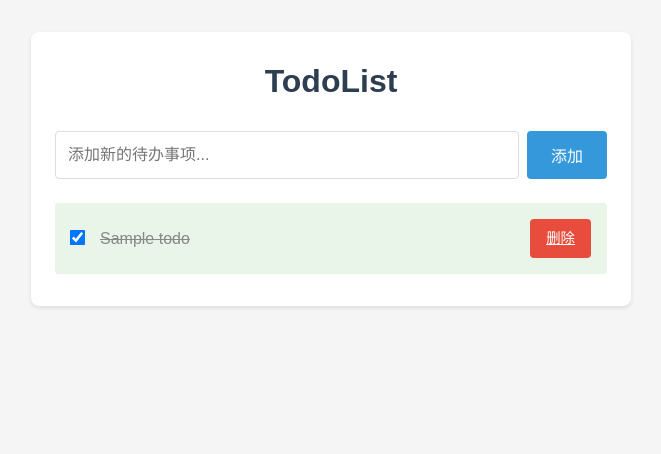
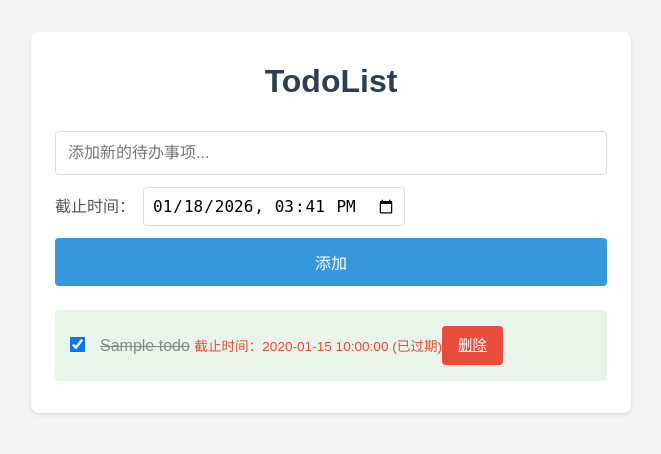
Before and after one commit to yanzhen74/todolist_project, a Flask app: page / in a window 1280 px wide. Shown: the top 454 px of the page, without its empty margins (309-970 px from the left). Run offline with Flask 3, Linux system fonts and the light colour scheme; tables that the repository leaves empty hold one stand-in row (values such as "Sample post").

Commit message:
Fix database migration issue and add comprehensive tests for deadline feature

```diff
--- a/app.py
+++ b/app.py
@@ -64,13 +64,27 @@ def init_db():
     try:
         with get_db_connection() as conn:
             cursor = conn.cursor()
+
+            # 创建表（如果不存在）
             cursor.execute('''
                 CREATE TABLE IF NOT EXISTS todos (
                     id INTEGER PRIMARY KEY AUTOINCREMENT,
                     title TEXT NOT NULL,
-                    completed INTEGER DEFAULT 0
+                    completed INTEGER DEFAULT 0,
+                    deadline DATETIME DEFAULT (DATETIME('now', '+24 hours'))
                 )
             ''')
+
+            # 检查 deadline 列是否存在
+            cursor.execute("PRAGMA table_info(todos)")
+            columns = [row[1] for row in cursor.fetchall()]
+
+            # 如果 deadline 列不存在，添加它
+            if 'deadline' not in columns:
+                cursor.execute('''
+                    ALTER TABLE todos ADD COLUMN deadline DATETIME DEFAULT (DATETIME('now', '+24 hours'))
+                ''')
+
             conn.commit()
     except Exception as e:
         app.logger.error(f"Error initializing database: {e}")
@@ -81,7 +95,7 @@ def index():
     try:
         with get_db_connection() as conn:
             cursor = conn.cursor()
-            cursor.execute('SELECT id, title, completed FROM todos')
+            cursor.execute('SELECT id, title, completed, deadline FROM todos')
             todos = cursor.fetchall()
         return render_template('index.html', todos=todos)
     except Exception as e:
@@ -92,9 +106,14 @@ def index():
 def add_todo():
     try:
         title = request.form['title']
+        deadline = request.form.get('deadline')
+
         with get_db_connection() as conn:
             cursor = conn.cursor()
-            cursor.execute('INSERT INTO todos (title) VALUES (?)', (title,))
+            if deadline:
+                cursor.execute('INSERT INTO todos (title, deadline) VALUES (?, ?)', (title, deadline))
+            else:
+                cursor.execute('INSERT INTO todos (title) VALUES (?)', (title,))
             conn.commit()
         return redirect(url_for('index'))
     except Exception as e:
--- a/templates/index.html
+++ b/templates/index.html
@@ -35,16 +35,54 @@
 
         .add-form {
             display: flex;
+            flex-direction: column;
             margin-bottom: 1.5rem;
-            gap: 0.5rem;
+            gap: 0.75rem;
         }
 
-        .add-form input {
+        .add-form input[type="text"] {
             flex: 1;
             padding: 0.75rem;
             border: 1px solid #ddd;
             border-radius: 4px;
             font-size: 1rem;
+        }
+
+        .deadline-input {
+            display: flex;
+            align-items: center;
+            gap: 0.5rem;
+        }
+
+        .deadline-input label {
+            font-weight: 500;
+            color: #555;
+        }
+
+        .deadline-input input[type="datetime-local"] {
+            padding: 0.5rem;
+            border: 1px solid #ddd;
+            border-radius: 4px;
+            font-size: 1rem;
+        }
+
+        .todo-deadline {
+            font-size: 0.85rem;
+            color: #666;
+            margin-top: 0.25rem;
+        }
+
+        .todo-deadline.overdue {
+            color: #e74c3c;
+            font-weight: 500;
+        }
+
+        .todo-deadline.upcoming {
+            color: #f39c12;
+        }
+
+        .todo-deadline.normal {
+            color: #27ae60;
         }
 
         .add-form button {
@@ -134,6 +172,10 @@
 
         <form class="add-form" action="/add" method="post">
             <input type="text" name="title" placeholder="添加新的待办事项..." required>
+            <div class="deadline-input">
+                <label for="deadline">截止时间：</label>
+                <input type="datetime-local" id="deadline" name="deadline" required>
+            </div>
             <button type="submit">添加</button>
         </form>
 
@@ -144,7 +186,12 @@
                     <a href="/toggle/{{ todo[0] }}" class="todo-checkbox-link">
                         <input type="checkbox" class="todo-checkbox" {% if todo[2] %}checked{% endif %}>
                     </a>
-                    <span class="todo-title">{{ todo[1] }}</span>
+                    <div class="todo-content">
+                        <span class="todo-title">{{ todo[1] }}</span>
+                        <span class="todo-deadline" data-deadline="{{ todo[3] }}">
+                            截止时间：{{ todo[3] }}
+                        </span>
+                    </div>
                     <div class="todo-actions">
                         <a href="/delete/{{ todo[0] }}" class="btn btn-delete">删除</a>
                     </div>
@@ -157,6 +204,60 @@
     </div>
 
     <script>
+        // 设置默认截止时间为当前时间+24小时
+        document.addEventListener('DOMContentLoaded', function() {
+            // 计算24小时后的时间
+            const now = new Date();
+            const tomorrow = new Date(now.getTime() + 24 * 60 * 60 * 1000);
+
+            // 格式化时间为YYYY-MM-DDTHH:MM格式
+            const year = tomorrow.getFullYear();
+            const month = String(tomorrow.getMonth() + 1).padStart(2, '0');
+            const day = String(tomorrow.getDate()).padStart(2, '0');
+            const hours = String(tomorrow.getHours()).padStart(2, '0');
+            const minutes = String(tomorrow.getMinutes()).padStart(2, '0');
+
+            const formattedDateTime = `${year}-${month}-${day}T${hours}:${minutes}`;
+
+            // 设置默认值
+            const deadlineInput = document.getElementById('deadline');
+            if (deadlineInput) {
+                deadlineInput.value = formattedDateTime;
+            }
+
+            // 更新deadline状态样式
+            updateDeadlineStatus();
+        });
+
+        // 更新所有deadline状态样式
+        function updateDeadlineStatus() {
+            const now = new Date();
+            const deadlines = document.querySelectorAll('.todo-deadline');
+
+            deadlines.forEach(deadlineEl => {
+                const deadlineStr = deadlineEl.getAttribute('data-deadline');
+                if (deadlineStr) {
+                    const deadline = new Date(deadlineStr);
+                    const diff = deadline - now;
+
+                    // 移除所有状态类
+                    deadlineEl.classList.remove('overdue', 'upcoming', 'normal');
+
+                    // 添加状态类
+                    if (diff < 0) {
+                        deadlineEl.classList.add('overdue');
+                        deadlineEl.textContent = `截止时间：${deadlineStr} (已过期)`;
+                    } else if (diff < 24 * 60 * 60 * 1000) {
+                        deadlineEl.classList.add('upcoming');
+                        deadlineEl.textContent = `截止时间：${deadlineStr} (即将过期)`;
+                    } else {
+                        deadlineEl.classList.add('normal');
+                        deadlineEl.textContent = `截止时间：${deadlineStr}`;
+                    }
+                }
+            });
+        }
+
         // 为复选框添加点击事件，触发父级a标签的链接
         document.querySelectorAll('.todo-checkbox').forEach(checkbox => {
             checkbox.addEventListener('click', function(e) {
```
Also changed, not shown: tests/test_database_migration.py (added, +95 -0 lines), tests/test_todolist_e2e.py (+141 -1 lines).
